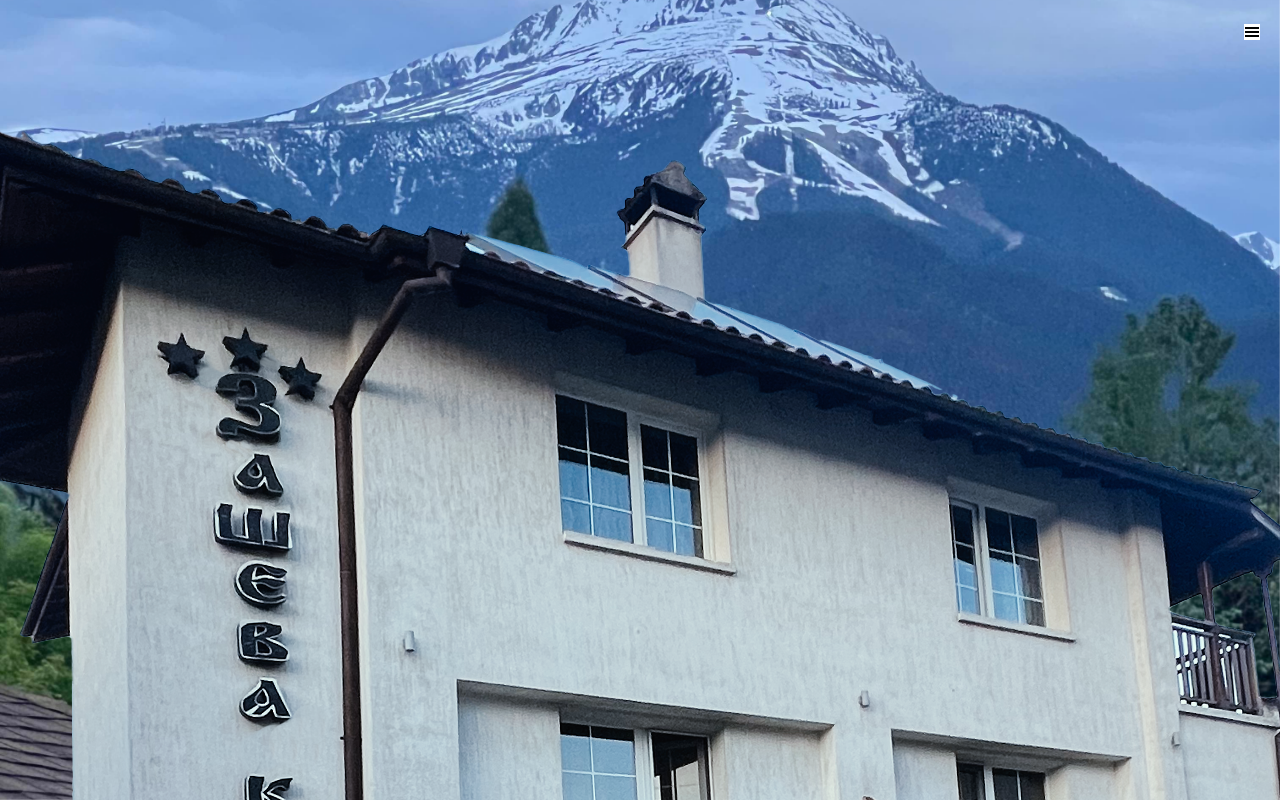
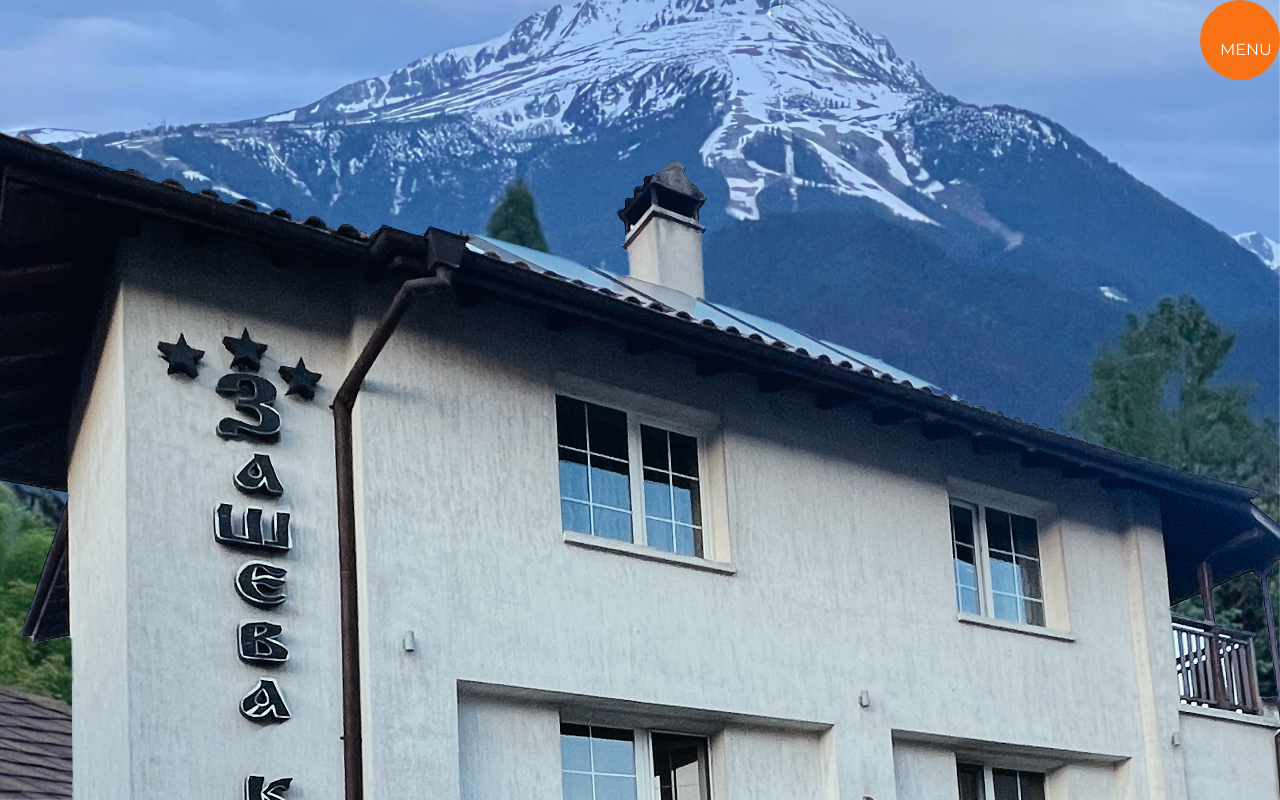
Before and after one commit to bach9w/zasheva-front, a Next.js app: page / in a window 1280 px wide. Shown: the top 800 px of the page. Built offline with nearby package versions, Linux system fonts and the light colour scheme; a web font is replaced by a local one.

Commit message:
Refactor Header component to close menu by default

```diff
--- a/components/Header/Header.tsx
+++ b/components/Header/Header.tsx
@@ -6,7 +6,7 @@ import { GiCctvCamera, GiHamburgerMenu } from "react-icons/gi";
 import { useState } from "react";
 import { IoCloseCircleOutline } from "react-icons/io5";
 import { cn } from "@/lib/utils";
-import { AnimatePresence, motion } from "framer-motion";
+import { AnimatePresence, motion, MotionConfig } from "framer-motion";
 
 const menuVariant = {
   hidden: { opacity: 1, y: "-10vw" },
@@ -17,25 +17,25 @@ const menuVariant = {
   },
   exit: {
     y: "-10vw",
-    transition: { ease: "easeInOut" },
+    opacity: 0,
+    transition: { duration: 0.95, style: "tween", ease: "easeInOut" },
   },
 };
 
-const Header = () => {
-  const [isOpen, setIsOpen] = useState(false);
+const AnimatedHamburgerButton = () => {
+  const [active, setActive] = useState(false);
   return (
-    <div>
-      <motion.button
-        className="fixed z-50 "
-        onClick={() => {
-          setIsOpen(!isOpen);
+    <>
+      <div className="fixed z-50 flex h-full w-full items-start">
+        {active && (
+          <>
+            <AnimatePresence>
+              <MotionConfig
+                transition={{
+                  duration: 0.5,
+                  ease: "easeInOut",
                 }}
               >
-        <GiHamburgerMenu className="fixed right-5 top-6 bg-white  " />
-      </motion.button>
-      {isOpen && (
-        <>
-          <AnimatePresence>
                 <motion.div
                   variants={menuVariant}
                   initial="hidden"
@@ -52,14 +52,81 @@ const Header = () => {
                       <GiCctvCamera />
                     </Button>
                   </div>
-              <Badge className="flex h-20 w-full justify-center bg-white text-xl font-light">
+                  <Badge className="flex h-20 w-full justify-center bg-black text-xl font-light">
                     ZASHEVA KASHTA
                   </Badge>
                 </motion.div>
+              </MotionConfig>
             </AnimatePresence>
           </>
         )}
       </div>
+
+      <MotionConfig
+        transition={{
+          duration: 0.5,
+          ease: "easeInOut",
+        }}
+      >
+        <motion.button
+          initial={false}
+          animate={active ? "open" : "closed"}
+          onClick={() => setActive(!active)}
+          className="relative z-50 flex h-20 w-20 items-center justify-center rounded-full bg-orange-500  "
+        >
+          <motion.span
+            variants={VARIANTS.top}
+            className="z-50 h-1 w-10 "
+            style={{ y: "0%", left: "50%", x: "0%", top: "35%" }}
+          >
+            MENU
+          </motion.span>
+        </motion.button>
+      </MotionConfig>
+    </>
+  );
+};
+
+const VARIANTS = {
+  top: {
+    open: {
+      rotate: ["0deg", "0deg", "45deg"],
+      top: ["35%", "50%", "50%"],
+    },
+    closed: {
+      rotate: ["45deg", "0deg", "0deg"],
+      top: ["50%", "50%", "35%"],
+    },
+  },
+  middle: {
+    open: {
+      rotate: ["0deg", "0deg", "-45deg"],
+    },
+    closed: {
+      rotate: ["-45deg", "0deg", "0deg"],
+    },
+  },
+  bottom: {
+    open: {
+      rotate: ["0deg", "0deg", "45deg"],
+      bottom: ["35%", "50%", "50%"],
+      left: "50%",
+    },
+    closed: {
+      rotate: ["45deg", "0deg", "0deg"],
+      bottom: ["50%", "50%", "35%"],
+      left: "calc(50% + 10px)",
+    },
+  },
+};
+
+const Header = () => {
+  return (
+    <>
+      <div className="fixed  z-50 flex h-full w-full items-start justify-end text-white ">
+        <AnimatedHamburgerButton />
+      </div>
+    </>
   );
 };
 
--- a/components/Paralax-background/Intro.tsx
+++ b/components/Paralax-background/Intro.tsx
@@ -25,17 +25,17 @@ export default function Intro() {
           damping: 100,
           duration: 0.51,
         }}
-        className="absolute top-16 z-50 h-full w-full  object-none"
+        className="absolute top-16 z-20 h-full w-full  object-none"
       >
         <Image
           src={Front}
-          className="absolute bottom-0  z-50 h-full w-full object-none"
+          className="absolute bottom-0  z-20 h-full w-full object-none"
           alt="Front"
           width={2000}
           height={1000}
         />
       </motion.div>
-      <motion.div style={{ y }} className="relative h-full">
+      <motion.div style={{ y }} className="relative z-0 h-full">
         <Image
           src={Background}
           fill
```
Lines whose indentation alone changed are shown as unchanged.
